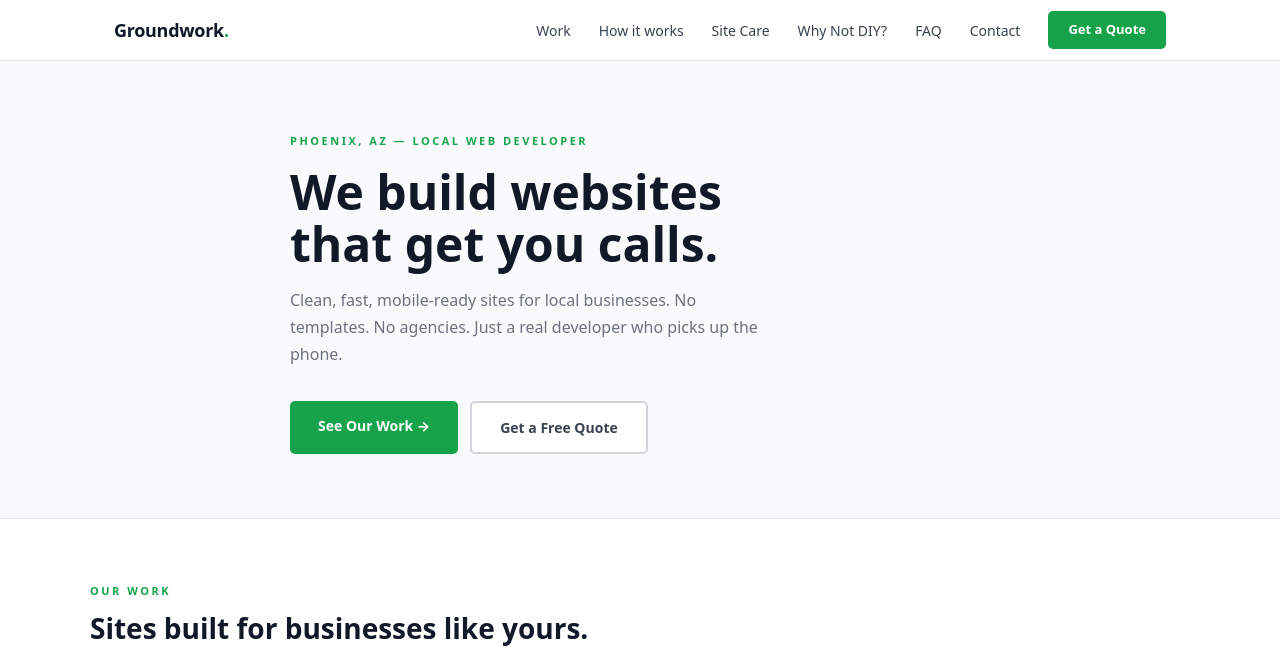
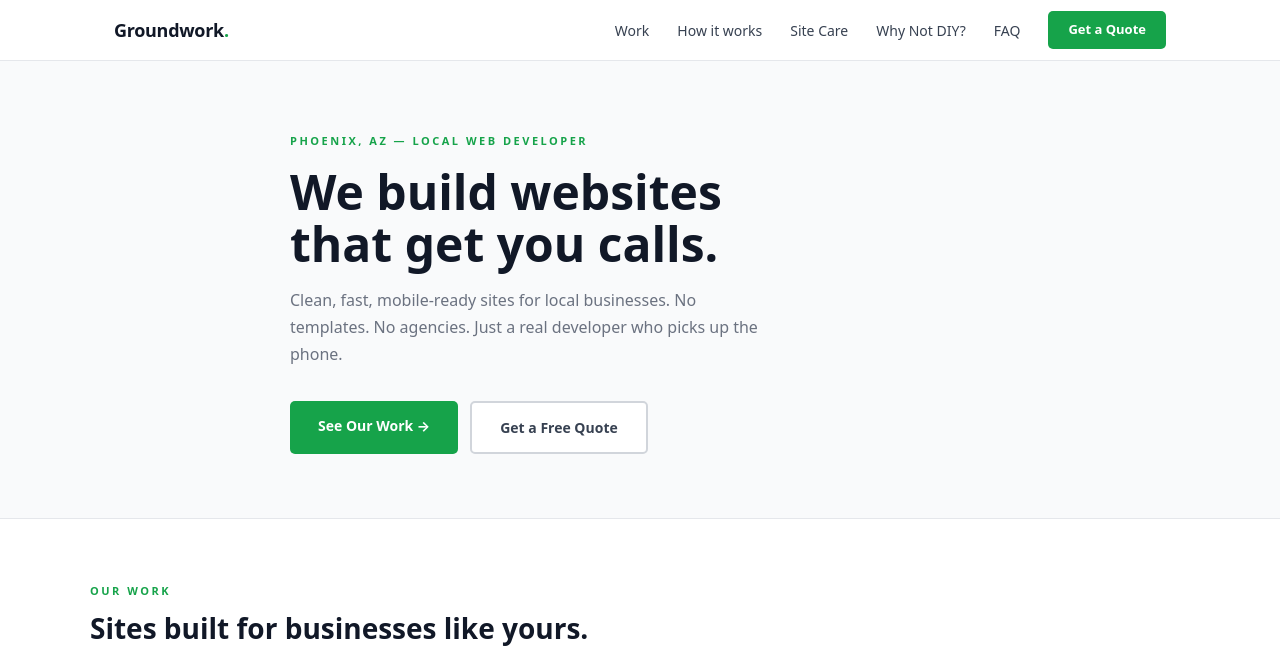
Before and after one commit to ebokcode/groundwork-studio, a plain HTML site: page index.html in a window 1280 px wide. Shown: the top 660 px of the page. Drawn offline with nearby package versions, Linux system fonts and the light colour scheme.

Commit message:
Remove duplicate Contact nav link, keep Get a Quote as sole CTA

```diff
--- a/index.html
+++ b/index.html
@@ -28,7 +28,6 @@
         <a href="#site-care" style="font-size:14px;color:#374151;text-decoration:none;font-weight:500;">Site Care</a>
         <a href="#why-not-diy" style="font-size:14px;color:#374151;text-decoration:none;font-weight:500;">Why Not DIY?</a>
         <a href="#faq" style="font-size:14px;color:#374151;text-decoration:none;font-weight:500;">FAQ</a>
-        <a href="#contact" style="font-size:14px;color:#374151;text-decoration:none;font-weight:500;">Contact</a>
         <a href="#contact" style="background:#16a34a;color:#ffffff;font-size:13px;font-weight:700;padding:9px 20px;border-radius:5px;text-decoration:none;">Get a Quote</a>
       </div>
 
@@ -43,7 +42,6 @@
         <a href="#site-care">Site Care</a>
         <a href="#why-not-diy">Why Not DIY?</a>
         <a href="#faq">FAQ</a>
-        <a href="#contact">Contact</a>
         <a href="#contact" style="color:#16a34a;font-weight:700;">Get a Quote →</a>
       </nav>
 
```
